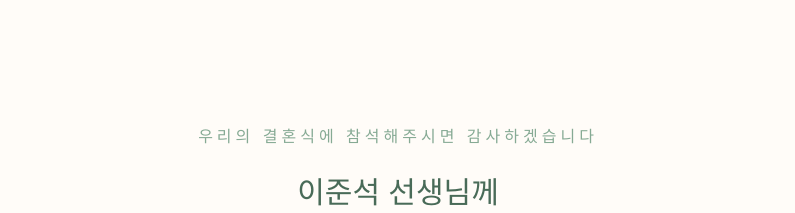
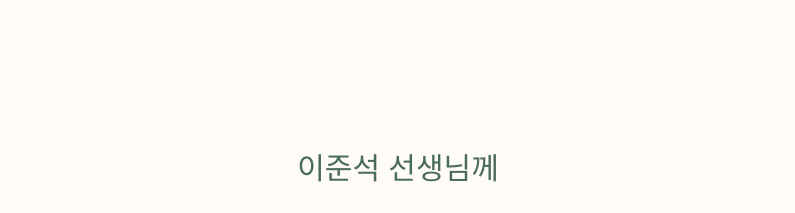
Before and after one commit to minhieu2209/hieuhienwedding, a Next.js app: page /UncleLEE in a window 1280 px wide. Shown: the part 1794-2007 px from the top of the page, without its empty margins (242-1037 px from the left). Built offline with nearby package versions, Linux system fonts and the light colour scheme; no server answers.

Commit message:
fix: hide wedding detail salutation for Uncle Lee

```diff
--- a/components/wedding/WeddingDetails.tsx
+++ b/components/wedding/WeddingDetails.tsx
@@ -5,7 +5,7 @@ export default function WeddingDetails({ invitation: i }: InvitationProps) {
   const c = i.copy;
   return <section id="invitation" className="relative overflow-hidden bg-[var(--wedding-cream)] px-5 py-20 md:px-10 md:py-24">
     <div className="text-center">
-      <p className="text-md uppercase tracking-[0.25em] text-[var(--wedding-primary)]">{i.salutation}</p>
+      {i.id !== "uncle-lee" && <p className="text-md uppercase tracking-[0.25em] text-[var(--wedding-primary)]">{i.salutation}</p>}
       <h2 className="font-invitation mx-auto mt-5 max-w-2xl break-words text-2xl leading-relaxed text-[var(--wedding-primary-dark)] md:text-3xl">{i.recipient}</h2>
       <p className="font-invitation mt-4 text-base leading-7 text-[var(--wedding-text-muted)] md:text-lg">{i.recipientWelcome}</p>
       <div aria-hidden="true" className="my-8 text-[var(--wedding-primary)]">──── ♡ ────</div>
```
